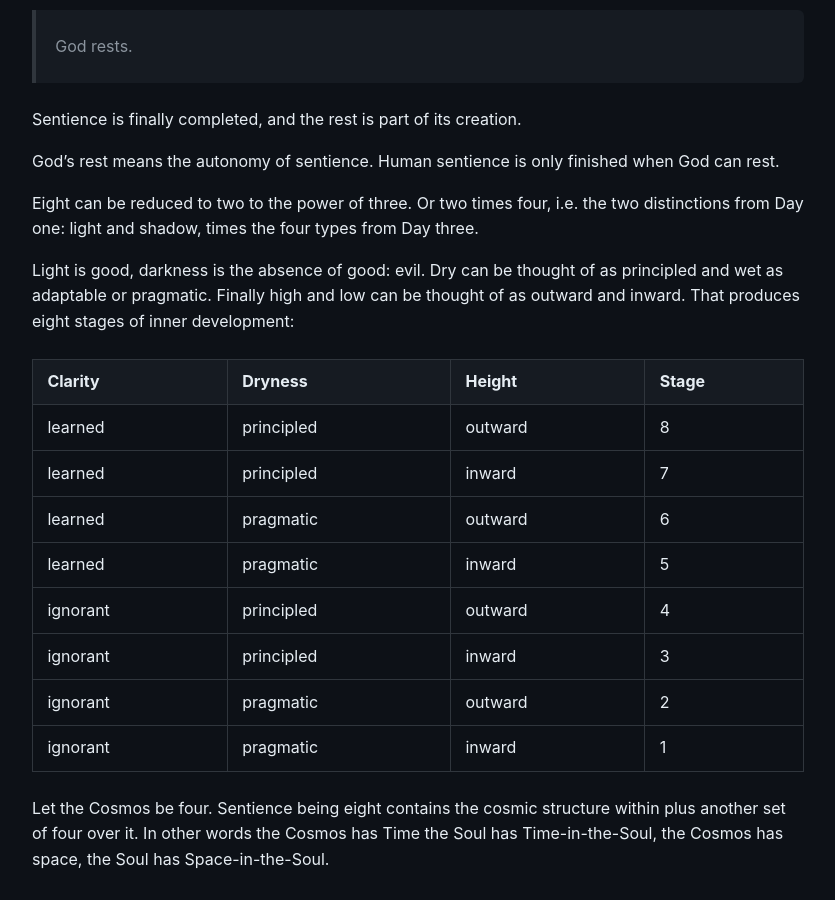
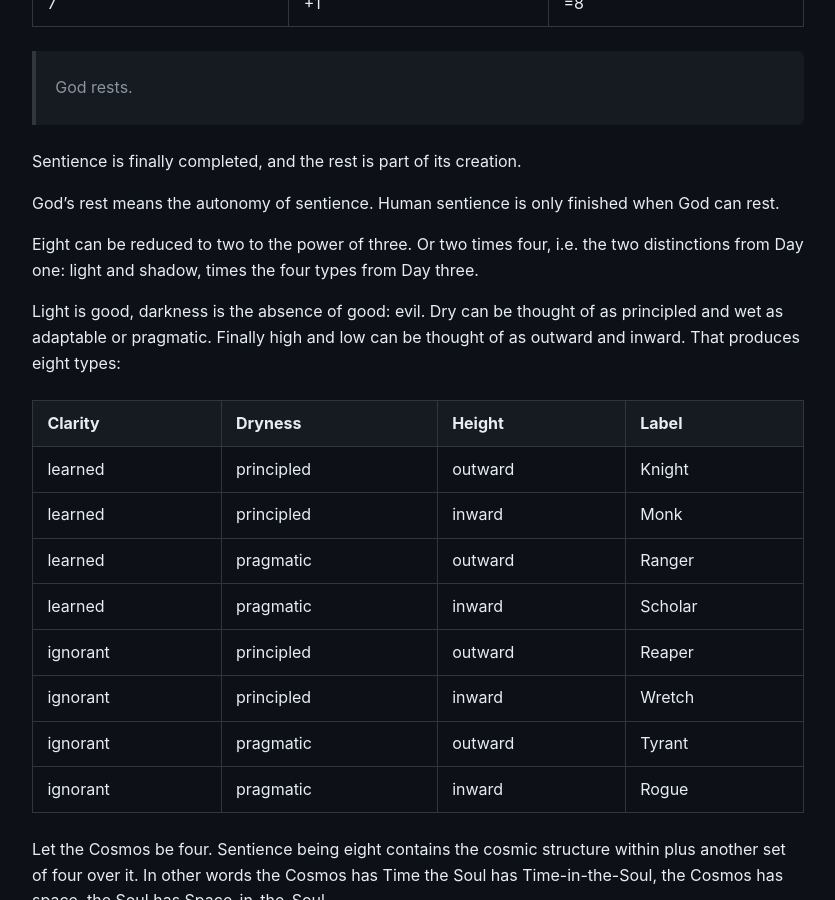
Before and after one commit to ruanfh/writings, a Jekyll site: the page built from metaphysics/genesis_cosmogony.md, in a window 1280 px wide and 900 px high, scrolled down 5539 px. Shown: the whole window, without its empty margins (222-1057 px from the left). Built offline with Jekyll 4.4.1, drawn with Linux system fonts in a browser that asks for light colours; some of the changed text lies outside the part shown.

Commit message:
Types and disclaimer

```diff
--- a/metaphysics/genesis_cosmogony.md
+++ b/metaphysics/genesis_cosmogony.md
@@ -2,16 +2,18 @@
 title: Genesis cosmogony reading
 author: Ruan Hanthequeste
 copyright: © 2026 Ruan Hanthequeste. All rights reserved.
-version: 0.1.2
+version: 0.2.0
 created: 2026-10-19
-updated: 2026-10-21
+updated: 2026-10-25
 layout: default
 ---
 
 # Genesis cosmogony reading
 
-This reading will be focused only on: Genesis 1:1-2:3.
-From here on, let text mean Genesis 1:1-2:3.
+This reading makes no claim to authority.
+
+It is limited strictly to Genesis 1:1–2:3.
+From this point forward, “text” refers only to that passage.
 
 ## Summary of the reading
 
@@ -203,18 +205,18 @@ Or two times four, i.e. the two distinctions from Day one: light and shadow, tim
 Light is good, darkness is the absence of good: evil.
 Dry can be thought of as principled and wet as adaptable or pragmatic.
 Finally high and low can be thought of as outward and inward.
-That produces eight stages of inner development:
+That produces eight types:
 
-| Clarity  | Dryness    | Height  | Stage |
-| -------- | ---------- | ------- | ----- |
-| learned  | principled | outward | 8     |
-| learned  | principled | inward  | 7     |
-| learned  | pragmatic  | outward | 6     |
-| learned  | pragmatic  | inward  | 5     |
-| ignorant | principled | outward | 4     |
-| ignorant | principled | inward  | 3     |
-| ignorant | pragmatic  | outward | 2     |
-| ignorant | pragmatic  | inward  | 1     |
+| Clarity  | Dryness    | Height  | Label   |
+| -------- | ---------- | ------- | ------- |
+| learned  | principled | outward | Knight  |
+| learned  | principled | inward  | Monk    |
+| learned  | pragmatic  | outward | Ranger  |
+| learned  | pragmatic  | inward  | Scholar |
+| ignorant | principled | outward | Reaper  |
+| ignorant | principled | inward  | Wretch  |
+| ignorant | pragmatic  | outward | Tyrant  |
+| ignorant | pragmatic  | inward  | Rogue   |
 
 Let the Cosmos be four. Sentience being eight contains the cosmic structure within plus another set of four over it.
 In other words the Cosmos has Time the Soul has Time-in-the-Soul, the Cosmos has space, the Soul has Space-in-the-Soul.
```
